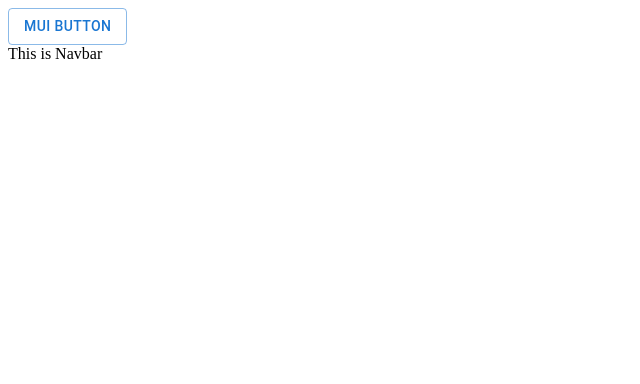
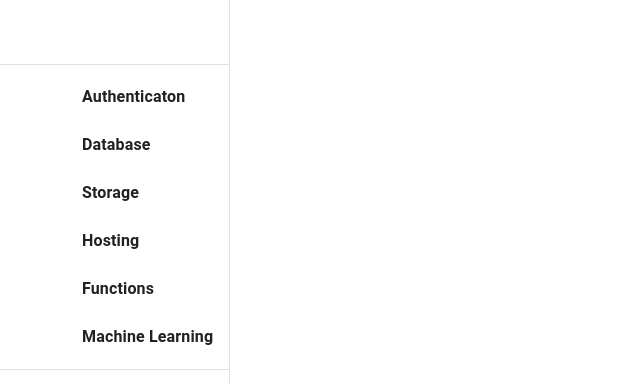
Before and after one commit to anthonysingiser/mui-dashboard, a React (Create React App) app: page /authentication in a window 1280 px wide. Shown: the top 384 px of the page, without its empty margins (0-640 px from the left). Built offline with nearby package versions, Linux system fonts and the light colour scheme.

Commit message:
add styles, and start routing

```diff
--- a/package.json
+++ b/package.json
@@ -13,6 +13,7 @@
     "react": "^18.2.0",
     "react-dom": "^18.2.0",
     "react-router": "^6.11.1",
+    "react-router-dom": "^6.11.1",
     "react-scripts": "5.0.1",
     "web-vitals": "^2.1.4"
   },
--- a/src/components/Navbar/Navbar.js
+++ b/src/components/Navbar/Navbar.js
@@ -1,10 +1,38 @@
-import React from 'react'
+import * as React from 'react';
+import Drawer from '@mui/material/Drawer';
+import Toolbar from '@mui/material/Toolbar';
+import List from '@mui/material/List';
+import Divider from '@mui/material/Divider';
+import ListItem from '@mui/material/ListItem';
+import ListItemButton from '@mui/material/ListItemButton';
+import ListItemIcon from '@mui/material/ListItemIcon';
+import ListItemText from '@mui/material/ListItemText';
+import { mainNavbarItems } from './navbarItems';
+import { navbarStyles } from '../styles';
 
 const Navbar = () => {
     return (
-        <div>
-            This is Navbar
-        </div>
+        <Drawer
+        sx={navbarStyles.drawer}
+        variant="permanent"
+        anchor="left"
+      >
+        <Toolbar />
+        <Divider />
+        <List>
+          {mainNavbarItems.map((text, index) => (
+            <ListItem key={text.id} disablePadding>
+              <ListItemButton>
+                <ListItemIcon sx={navbarStyles.icons}>
+                  {text.icon}
+                </ListItemIcon>
+                <ListItemText sx={navbarStyles.text} primary={text.label} />
+              </ListItemButton>
+            </ListItem>
+          ))}
+        </List>
+        <Divider />
+      </Drawer>
     )
 }
 
--- /dev/null
+++ b/src/components/Navbar/navbarItems.js
@@ -0,0 +1,46 @@
+import PeopleIcon from '@mui/icons-material/People'
+import ImageIcon from '@mui/icons-material/Image'
+import PublicIcon from '@mui/icons-material/Public'
+import SettingsEthernetIcon from '@mui/icons-material/SettingsEthernet'
+import SettingsInputComponentIcon from '@mui/icons-material/SettingsInputComponent'
+import DnsIcon from '@mui/icons-material/Dns'
+
+
+export const mainNavbarItems = [
+    {
+        id: 0,
+        icon: <PeopleIcon/>,
+        label: 'Authenticaton',
+        route: 'route'
+    },
+    {
+        id: 1,
+        icon: <DnsIcon/>,
+        label: 'Database',
+        route: 'route'
+    },
+    {
+        id: 2,
+        icon: <ImageIcon/>,
+        label: 'Storage',
+        route: 'route'
+    },
+    {
+        id: 3,
+        icon: <PublicIcon/>,
+        label: 'Hosting',
+        route: 'route'
+    },
+    {
+        id: 4,
+        icon: <SettingsEthernetIcon/>,
+        label: 'Functions',
+        route: 'route'
+    },
+    {
+        id: 5,
+        icon: <SettingsInputComponentIcon/>,
+        label: 'Machine Learning',
+        route: 'route'
+    }
+]
--- /dev/null
+++ b/src/components/styles.js
@@ -0,0 +1,26 @@
+export const navbarStyles = {
+    drawer: {
+        width: 320,
+        flexShrink: 0,
+        '& .Muidrawer-paper': {
+            width: 320,
+            boxSizing: 'border-box',
+            backgroundColor: '#101F33',
+            color: 'rgba(255, 255, 255, 0.7',
+        },
+        '& .Mui-selected': {
+            color: 'red',
+        },
+    },
+    icons: {
+        color: 'rgba(255, 255, 255, 0.7)!important',
+        marginLeft: '20px',
+    },
+    text: {
+        '& span': {
+            marginLeft: '-10px',
+            fontWeight: '600',
+            fontSize: '16px',
+        }
+    }
+}
--- a/src/index.js
+++ b/src/index.js
@@ -1,10 +1,21 @@
 import React from 'react';
 import ReactDOM from 'react-dom/client';
 import App from './App';
+import {
+  BrowserRouter,
+  Routes,
+  Route
+} from 'react-router-dom'
+
 
 const root = ReactDOM.createRoot(document.getElementById('root'));
 root.render(
-  <React.StrictMode>
-    <App />
-  </React.StrictMode>
+  <BrowserRouter>
+  <Routes>
+    <Route path="/" element={<App />}>
+      <Route path="authentication"/>
+    </Route>
+
+  </Routes>
+  </BrowserRouter>
 );
```
Also changed, not shown: 1 other file (tests, documents, lock files or other folders).
